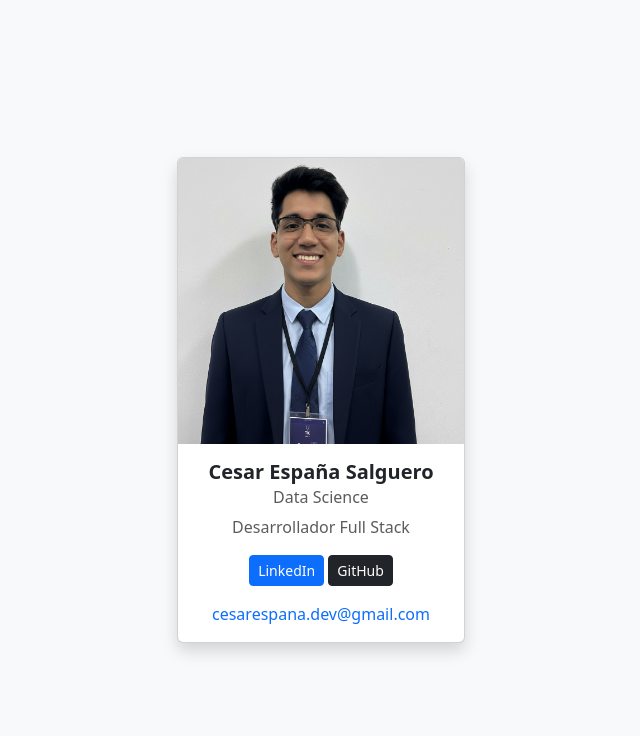
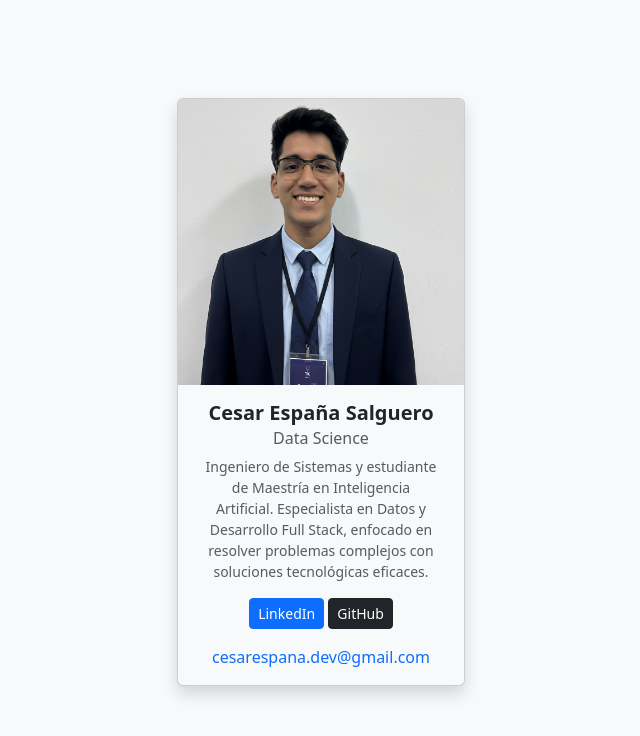
Before and after one commit to CesarEspa/Generations, a plain HTML site: page ENTREGABLES/LABORATORIOS/Lab_Card-Bootstrap _CesarEspa/index.html in a window 1280 px wide. Shown: the whole page, without its empty margins (319-959 px from the left). Drawn offline with nearby package versions, Linux system fonts and the light colour scheme.

Commit message:
Actualizacion de CardBoostrap

```diff
--- a/ENTREGABLES/LABORATORIOS/Lab_Card-Bootstrap _CesarEspa/index.html
+++ b/ENTREGABLES/LABORATORIOS/Lab_Card-Bootstrap _CesarEspa/index.html
@@ -16,12 +16,16 @@
 
 <body class="d-flex justify-content-center align-items-center bg-light">
 
-    <div class="card text-center shadow" style="width: 18rem;">
+    <div class="card text-center shadow bg-light mb-3" style="width: 18rem;">
         <img class="card-img-top" src="img/image-ada031fb-a8ef-4296-b41c-496fb86826d2.png" alt="Cesar España">
         <div class="card-body">
             <h5 class="card-title fw-bold">Cesar España Salguero</h5>
             <h6 class="card-subtitle mb-2 text-muted">Data Science</h6>
-            <p class="card-text text-muted">Desarrollador Full Stack</p>
+            <p class="card-text text-muted small px-2">
+                Ingeniero de Sistemas y estudiante de Maestría en Inteligencia Artificial.
+                Especialista en Datos y Desarrollo Full Stack, enfocado en resolver problemas
+                complejos con soluciones tecnológicas eficaces.
+            </p>
 
             <div class="mb-3">
                 <a href="https://www.linkedin.com/..." class="btn btn-primary btn-sm">LinkedIn</a>
```
